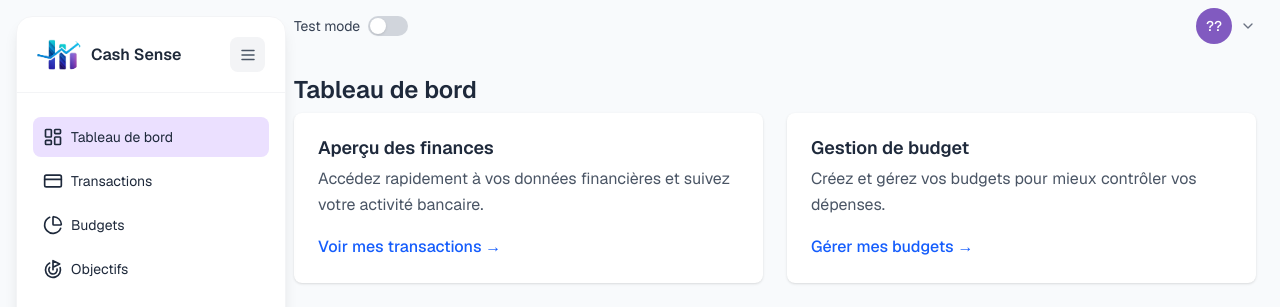
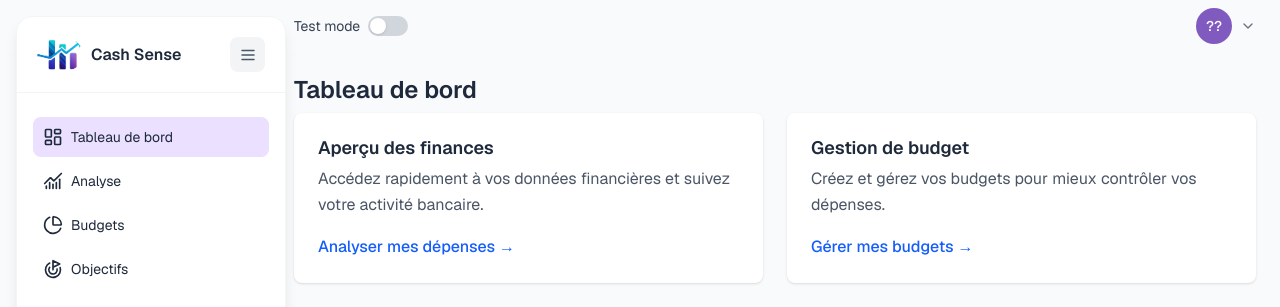
Before and after one commit to nina031/cash-sense-frontend, a Next.js app: page /dashboard in a window 1280 px wide. Shown: the top 307 px of the page. Built offline with nearby package versions, Linux system fonts and the light colour scheme; no server answers.

Commit message:
rename transactions tab

```diff
--- a/app/(app)/dashboard/page.js
+++ b/app/(app)/dashboard/page.js
@@ -18,10 +18,10 @@ export default function DashboardPage() {
             activité bancaire.
           </p>
           <Link
-            href="/dashboard/transactions"
+            href="/dashboard/analyse"
             className="text-blue-600 hover:text-blue-800 font-medium"
           >
-            Voir mes transactions →
+            Analyser mes dépenses →
           </Link>
         </div>
 
--- a/components/NavLinks.js
+++ b/components/NavLinks.js
@@ -11,6 +11,7 @@ import {
   LayoutDashboard,
   LogOut,
   HelpCircle,
+  ChartNoAxesCombined,
 } from "lucide-react";
 import { cn } from "@/lib/utils";
 import { useAuth } from "@/contexts/AuthContext";
@@ -20,7 +21,11 @@ import { useRouter } from "next/navigation";
 // Définition des liens de navigation principaux
 const mainLinks = [
   { name: "Tableau de bord", href: "/dashboard", icon: LayoutDashboard },
-  { name: "Transactions", href: "/dashboard/transactions", icon: CreditCard },
+  {
+    name: "Analyse",
+    href: "/dashboard/analyse",
+    icon: ChartNoAxesCombined,
+  },
   { name: "Budgets", href: "/dashboard/budgets", icon: PieChart },
   { name: "Objectifs", href: "/dashboard/goals", icon: Goal },
 ];
```
Also changed, not shown: app/(app)/dashboard/analyse/page.js (renamed from app/(app)/dashboard/transactions/page.js).
